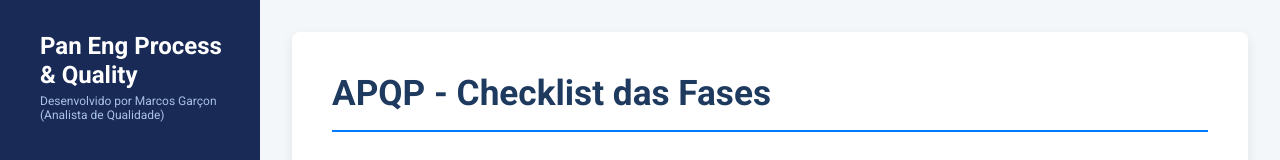
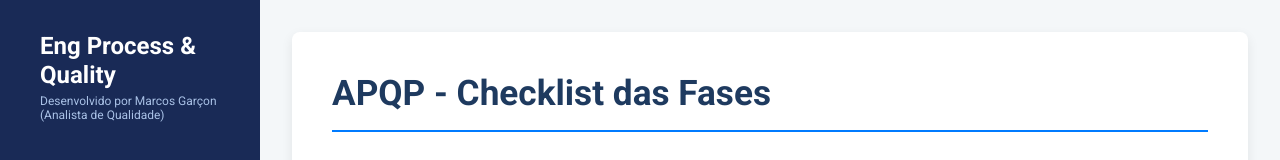
Before and after one commit to marcosgarcon/Sistema_Qualidade, a plain HTML site: page apqp.html in a window 1280 px wide. Shown: the top 160 px of the page. Drawn offline with nearby package versions, Linux system fonts and the light colour scheme; some icons are missing.

Commit message:
Update apqp.html

```diff
--- a/apqp.html
+++ b/apqp.html
@@ -3,7 +3,7 @@
 <head>
     <meta charset="UTF-8">
     <meta name="viewport" content="width=device-width, initial-scale=1.0">
-    <title>APQP - Pan Eng Process & Quality</title>
+    <title>APQP -  Eng Process & Quality</title>
     <link rel="stylesheet" href="style.css">
     <script src="https://unpkg.com/@phosphor-icons/web"></script>
     <script src="https://cdn.jsdelivr.net/npm/chart.js"></script>
@@ -14,7 +14,7 @@
             <div class="sidebar-header">
                 <i class="ph-bold ph-rocket-launch"></i>
                 <div class="header-text-container">
-                    <span>Pan Eng Process & Quality</span>
+                    <span> Eng Process & Quality</span>
                     <small class="developer-credit">Desenvolvido por Marcos Garçon (Analista de Qualidade)</small>
                 </div>
             </div>
@@ -101,4 +101,5 @@
     </div>
     <script src="app.js"></script>
 </body>
+
 </html>
```
